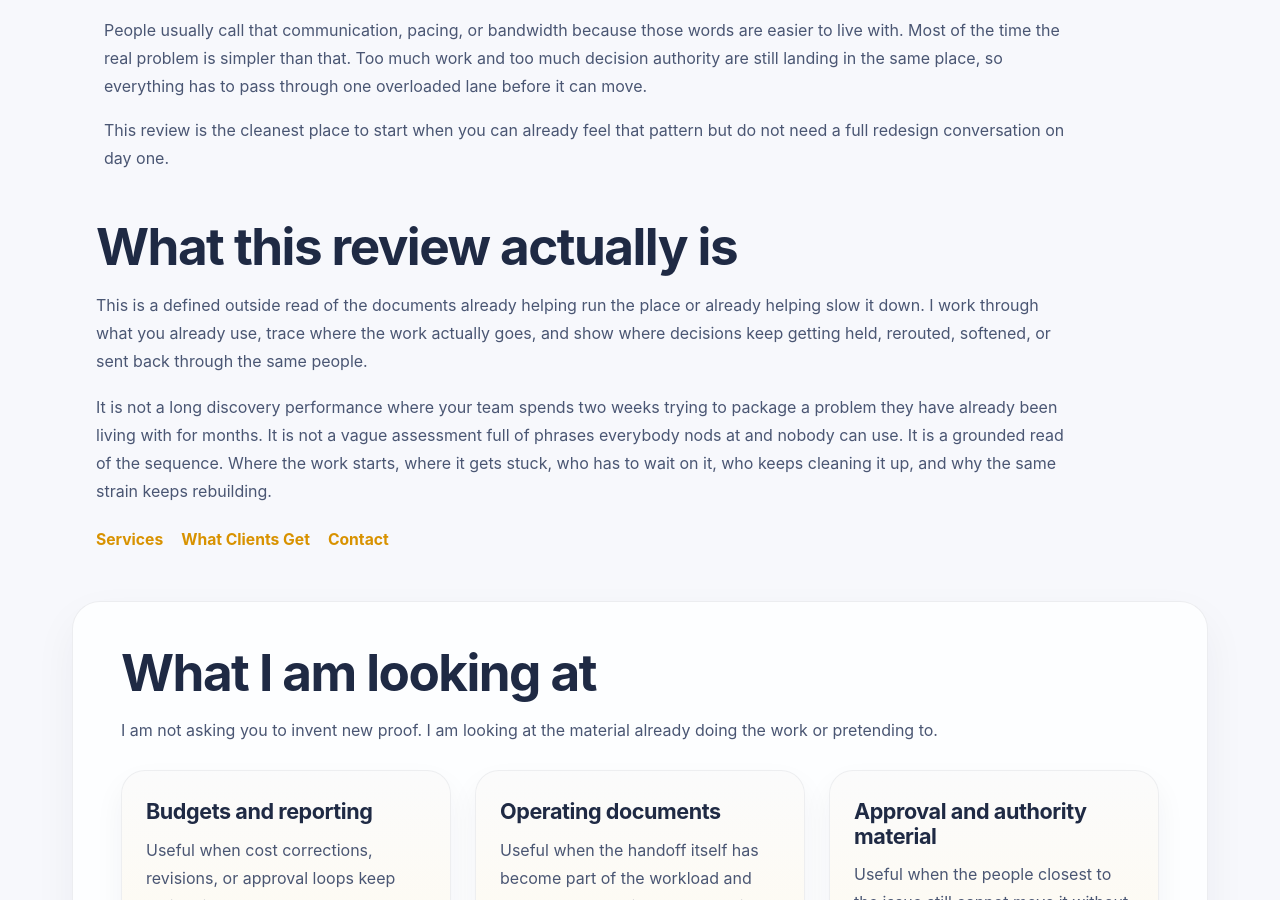
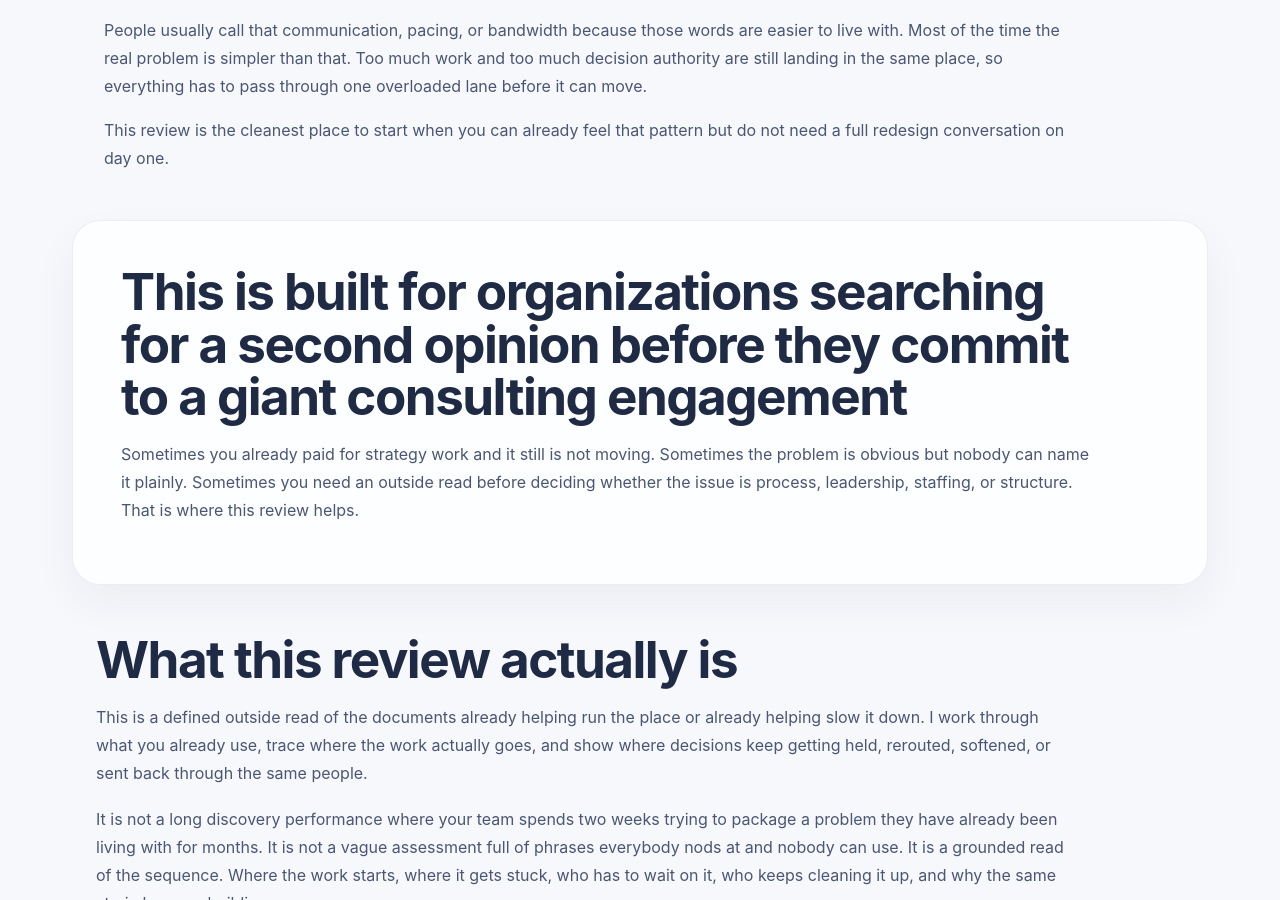
Before and after one commit to efost7873/integratedvaluearchitecture.com, a Jekyll site: the page built from fixed-fee-review.html, in a window 1280 px wide and 900 px high, scrolled down 419 px. Built offline with Jekyll 4.4.1, drawn with Linux system fonts in a browser that asks for light colours.

Commit message:
Update fixed-fee-review.html

```diff
--- a/fixed-fee-review.html
+++ b/fixed-fee-review.html
@@ -1,6 +1,6 @@
 ---
 layout: default
-title: Fixed-Fee Review | Integrated Value Architecture
+title: Fixed-Fee Review for Approval Bottlenecks, Rework, and Slow Decisions | IVA
 description: A fixed-fee review for organizations where work keeps getting sent back, approvals keep dragging, and the same people keep ending up in the middle of preventable messes.
 permalink: /fixed-fee-review/
 schema_type: Service
@@ -21,6 +21,17 @@ schema_type: Service
     </p>
   </div>
 </section>
+
+<section class="section alt">
+  <div class="container narrow">
+    <h2>This is built for organizations searching for a second opinion before they commit to a giant consulting engagement</h2>
+    <p>
+      Sometimes you already paid for strategy work and it still is not moving. Sometimes the problem is obvious but nobody can name it plainly. Sometimes you need an outside read before deciding whether the issue is process, leadership, staffing, or structure. That is where this review helps.
+    </p>
+  </div>
+</section>
+
+
 
 <section class="section">
   <div class="container narrow">
```
